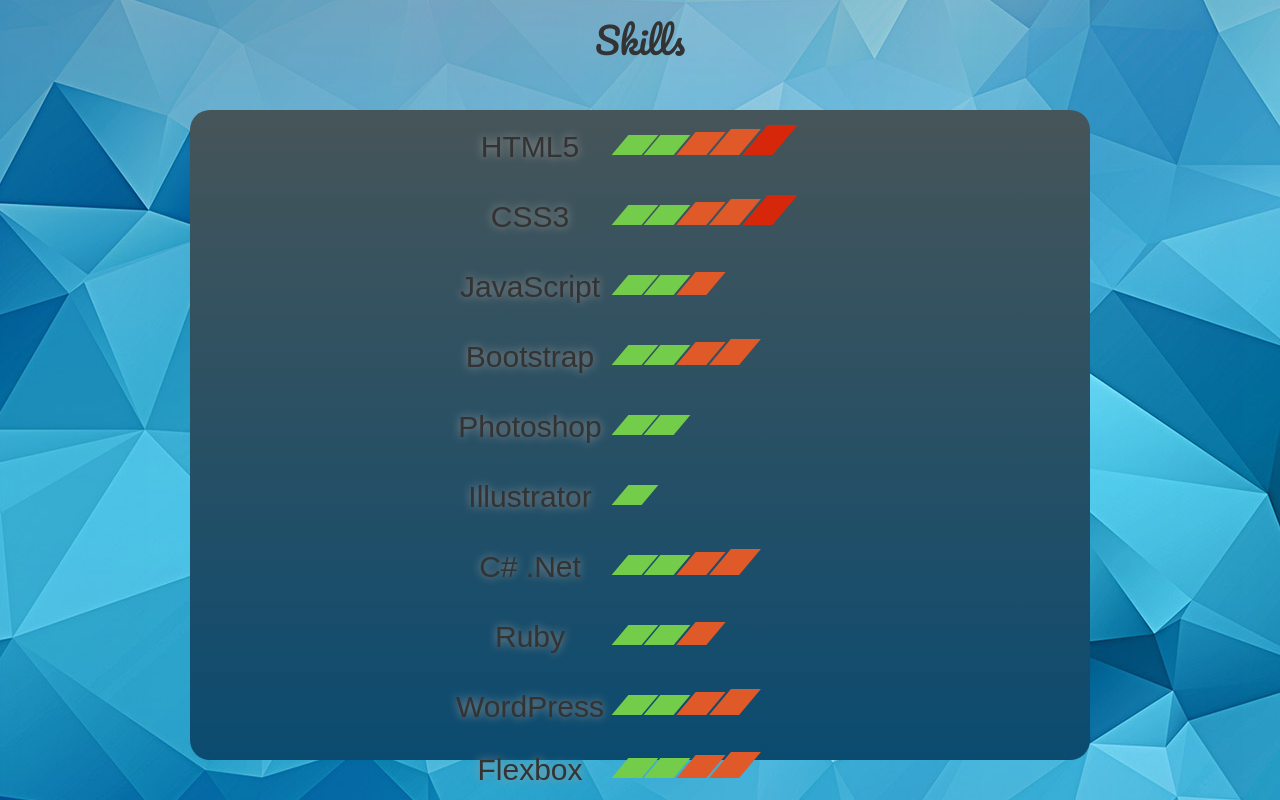
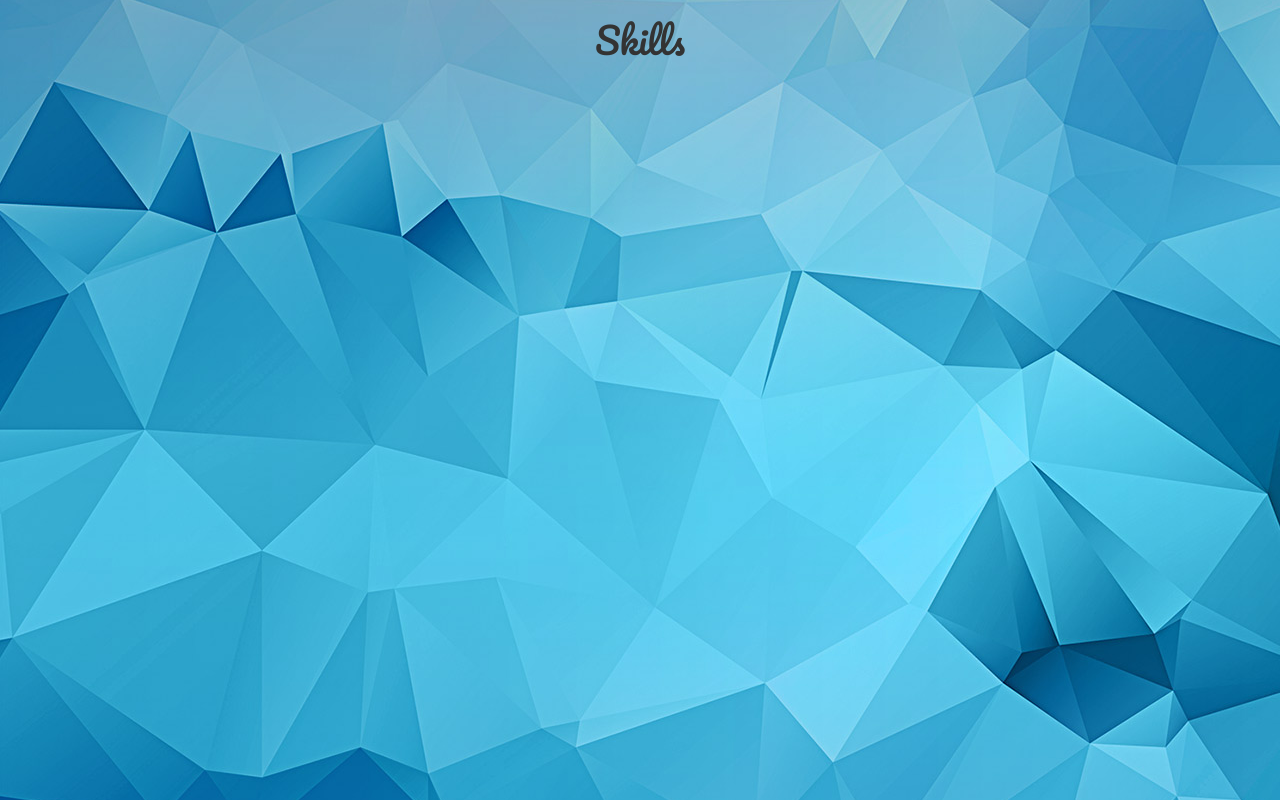
Before and after one commit to IsaacRios/CV, a plain HTML site: page index.html in a window 1280 px wide. Shown: the part 680-1480 px from the top of the page. Drawn offline with nearby package versions, Linux system fonts and the light colour scheme.

Commit message:
skill clean

```diff
--- a/index.html
+++ b/index.html
@@ -135,6 +135,145 @@
 		<section>
 			<div class="container-fluid center-block text-center" id="section2" data-type="parallax_section" data-speed="5">
 			<h1 class="pacifico">Skills</h1>
+								<div class="col-lg-4 col-md-4 col-sm-4">
+
+								</div>
+								<div class="col-lg-4 col-md-4 col-sm-4">
+
+								</div>
+								<div class="col-lg-4 col-md-4 col-sm-4">
+
+								</div>
+							</div>
+						</div>
+					</div>
+
+		</div>
+		</section>
+		<section>
+			<div class="container-fluid center-block text-center" id="section3" data-type="parallax_section" data-speed="5">
+			<h1 class="pacifico well">Experiencia Laboral</h1>
+
+
+				<div class="container">
+  <br>
+  <div id="myCarousel" class="carousel slide" data-ride="carousel">
+    <!-- Indicators -->
+    <ol class="carousel-indicators">
+      <li data-target="#myCarousel" data-slide-to="0" class="active"></li>
+      <li data-target="#myCarousel" data-slide-to="1"></li>
+      <li data-target="#myCarousel" data-slide-to="2"></li>
+      <li data-target="#myCarousel" data-slide-to="3"></li>
+      <li data-target="#myCarousel" data-slide-to="4"></li>
+      <li data-target="#myCarousel" data-slide-to="5"></li>
+    </ol>
+
+    <!-- Wrapper for slides -->
+    <div class="carousel-inner" role="listbox">
+
+      <div class="item active">
+        <img src="web1.png" alt="Chania" width="460" height="345">
+        <div class="carousel-caption">
+         <h3>Chania</h3>
+          <p>The atmosphere in Chania has a touch of Florence and Venice.</p>
+        </div>
+      </div>
+      <div class="item">
+        <img src="web1.png" alt="Chania" width="460" height="345">
+        <div class="carousel-caption">
+          <h3>Chania</h3>
+          <p>The atmosphere in Chania has a touch of Florence and Venice.</p>
+        </div>
+      </div>
+       <div class="item">
+        <img src="web1.png" alt="Chania" width="460" height="345">
+        <div class="carousel-caption">
+         <h3>Chania</h3>
+          <p>The atmosphere in Chania has a touch of Florence and Venice.</p>
+        </div>
+      </div>
+       <div class="item">
+        <img src="web1.png" alt="Chania" width="460" height="345">
+        <div class="carousel-caption">
+         <h3>Chania</h3>
+          <p>The atmosphere in Chania has a touch of Florence and Venice.</p>
+        </div>
+      </div>
+       <div class="item">
+        <img src="web1.png" alt="Chania" width="460" height="345">
+        <div class="carousel-caption">
+         <h3>Chania</h3>
+          <p>The atmosphere in Chania has a touch of Florence and Venice.</p>
+        </div>
+      </div>
+       <div class="item">
+        <img src="web1.png" alt="Chania" width="460" height="345">
+        <div class="carousel-caption">
+         <h3 class="panel-title"><strong>Nissautos Cholula</strong> (auxiliar sistemas)</h3>
+						    <h6>Junio 2010 - Agosto 2012</h6>
+						    <ul style="list-style-type:square">
+						    	<li>Monitoreo a procesos en sistema UNIX</li>
+						    	<li>Mantenimiento de redes</li>
+						    	<li>Soporte técnico</li>
+						    </ul>
+        </div>
+      </div>
+
+    </div>
+
+    <!-- Left and right controls -->
+    <a class="left carousel-control" href="#myCarousel" role="button" data-slide="prev">
+      <span class="glyphicon glyphicon-chevron-left" aria-hidden="true"></span>
+      <span class="sr-only">Previous</span>
+    </a>
+    <a class="right carousel-control" href="#myCarousel" role="button" data-slide="next">
+      <span class="glyphicon glyphicon-chevron-right" aria-hidden="true"></span>
+      <span class="sr-only">Next</span>
+    </a>
+  </div>
+</div>
+
+			</div>
+		</section>
+	<footer>
+		<div class="container-fluid center-block text-center" id="footer" data-type="parallax_section" data-speed="5">
+			<h1 class="pacifico">Blog</h1>
+				<div class="row">
+					<div class="col-md-4">
+						<div class="caja1">
+							<a href="http://www.facturainteligentemx.blogspot.mx/" class="blanco" target="_blank">
+							Factura Inteligente <h5 class="pacifico blanco">Billing</h5></a>
+						</div>
+					</div>
+					<div class="col-md-4">
+						<div class="caja2">
+							<a href="https://webmonstermx.wordpress.com/" class="blanco" target="_blank">
+							WebMonster <h5 class="pacifico blanco">IT Bussines</h5></a>
+						</div>
+					</div>
+					<div class="col-md-4">
+						<div class="caja3">
+							<a href="http://freaksystem666.blogspot.mx/" class="blanco" target="_blank">
+							Freak System <h5 class="pacifico blanco">Stuff...</h5></a>
+						</div>
+					</div>
+				</div>
+				<br>
+				<i class="fa fa-wordpress fa-4x slateg"></i>
+				<br>
+				<br>
+				<div>
+					<p class="slateg">Powered by <a href="http://www.webmonster.mx/" target="_blank"class="slateg wm">WebMonster TI</a></p>
+					<p class="slateg">Thanks to
+					<a href="https://www.facebook.com/Oxitocina-Estrategias-en-Marketing-789350281130828/timeline?ref=page_internal" class="slateg">
+					Oxitocina  Marqueting Creativo </a>to woke up my creativity.</p>
+				</div>
+
+			</div>
+	</footer>
+</body>
+</html>
+
 
 <!--
 <div class="row">
@@ -227,242 +366,3 @@
 					</div>
 				</div>
 				</div>-->
-
-
-
-<div class="wrapper">
-		<div class="skills">
-			<div class="contents">
-				<div class="title">
-					<h2>HTML5</h2>
-				</div>
-				<div class="meter">
-					<div class="lv1 block"></div>
-					<div class="lv2 block"></div>
-					<div class="lv3 block"></div>
-					<div class="lv4 block"></div>
-					<div class="lv5 block"></div>
-				</div>
-			</div>
-			<div class="contents">
-				<div class="title">
-					<h2>CSS3</h2>
-				</div>
-				<div class="meter">
-					<div class="lv1 block"></div>
-					<div class="lv2 block"></div>
-					<div class="lv3 block"></div>
-					<div class="lv4 block"></div>
-					<div class="lv5 block"></div>
-				</div>
-			</div>
-			<div class="contents">
-				<div class="title">
-					<h2>JavaScript</h2>
-				</div>
-				<div class="meter">
-					<div class="lv1 block"></div>
-					<div class="lv2 block"></div>
-					<div class="lv3 block"></div>
-				</div>
-			</div>
-			<div class="contents">
-				<div class="title">
-					<h2>Bootstrap</h2>
-				</div>
-				<div class="meter">
-					<div class="lv1 block"></div>
-					<div class="lv2 block"></div>
-					<div class="lv3 block"></div>
-					<div class="lv4 block"></div>
-				</div>
-			</div>
-			<div class="contents">
-				<div class="title">
-					<h2>Photoshop</h2>
-				</div>
-				<div class="meter">
-					<div class="lv1 block"></div>
-					<div class="lv2 block"></div>
-				</div>
-			</div>
-			<div class="contents">
-				<div class="title">
-					<h2>Illustrator</h2>
-				</div>
-				<div class="meter">
-					<div class="lv1 block"></div>
-				</div>
-			</div>
-			<div class="contents">
-				<div class="title">
-					<h2>C# .Net</h2>
-				</div>
-				<div class="meter">
-					<div class="lv1 block"></div>
-					<div class="lv2 block"></div>
-					<div class="lv3 block"></div>
-					<div class="lv4 block"></div>
-				</div>
-			</div>
-			<div class="contents">
-				<div class="title">
-					<h2>Ruby</h2>
-				</div>
-				<div class="meter">
-					<div class="lv1 block"></div>
-					<div class="lv2 block"></div>
-					<div class="lv3 block"></div>
-				</div>
-			</div>
-			<div class="contents">
-				<div class="title">
-					<h2>WordPress</h2>
-				</div>
-				<div class="meter">
-					<div class="lv1 block"></div>
-					<div class="lv2 block"></div>
-					<div class="lv3 block"></div>
-					<div class="lv4 block"></div>
-				</div>
-				<div class="contents">
-				<div class="title">
-					<h2>Flexbox</h2>
-				</div>
-				<div class="meter">
-					<div class="lv1 block"></div>
-					<div class="lv2 block"></div>
-					<div class="lv3 block"></div>
-					<div class="lv4 block"></div>
-				</div>
-			</div>
-			</div>
-		</div>
-	</div>
-			</div>
-
-		</section>
-		<section>
-			<div class="container-fluid center-block text-center" id="section3" data-type="parallax_section" data-speed="5">
-			<h1 class="pacifico well">Experiencia Laboral</h1>
-
-
-				<div class="container">
-  <br>
-  <div id="myCarousel" class="carousel slide" data-ride="carousel">
-    <!-- Indicators -->
-    <ol class="carousel-indicators">
-      <li data-target="#myCarousel" data-slide-to="0" class="active"></li>
-      <li data-target="#myCarousel" data-slide-to="1"></li>
-      <li data-target="#myCarousel" data-slide-to="2"></li>
-      <li data-target="#myCarousel" data-slide-to="3"></li>
-      <li data-target="#myCarousel" data-slide-to="4"></li>
-      <li data-target="#myCarousel" data-slide-to="5"></li>
-    </ol>
-
-    <!-- Wrapper for slides -->
-    <div class="carousel-inner" role="listbox">
-
-      <div class="item active">
-        <img src="web1.png" alt="Chania" width="460" height="345">
-        <div class="carousel-caption">
-         <h3>Chania</h3>
-          <p>The atmosphere in Chania has a touch of Florence and Venice.</p>
-        </div>
-      </div>
-      <div class="item">
-        <img src="web1.png" alt="Chania" width="460" height="345">
-        <div class="carousel-caption">
-          <h3>Chania</h3>
-          <p>The atmosphere in Chania has a touch of Florence and Venice.</p>
-        </div>
-      </div>
-       <div class="item">
-        <img src="web1.png" alt="Chania" width="460" height="345">
-        <div class="carousel-caption">
-         <h3>Chania</h3>
-          <p>The atmosphere in Chania has a touch of Florence and Venice.</p>
-        </div>
-      </div>
-       <div class="item">
-        <img src="web1.png" alt="Chania" width="460" height="345">
-        <div class="carousel-caption">
-         <h3>Chania</h3>
-          <p>The atmosphere in Chania has a touch of Florence and Venice.</p>
-        </div>
-      </div>
-       <div class="item">
-        <img src="web1.png" alt="Chania" width="460" height="345">
-        <div class="carousel-caption">
-         <h3>Chania</h3>
-          <p>The atmosphere in Chania has a touch of Florence and Venice.</p>
-        </div>
-      </div>
-       <div class="item">
-        <img src="web1.png" alt="Chania" width="460" height="345">
-        <div class="carousel-caption">
-         <h3 class="panel-title"><strong>Nissautos Cholula</strong> (auxiliar sistemas)</h3>
-						    <h6>Junio 2010 - Agosto 2012</h6>
-						    <ul style="list-style-type:square">
-						    	<li>Monitoreo a procesos en sistema UNIX</li>
-						    	<li>Mantenimiento de redes</li>
-						    	<li>Soporte técnico</li>
-						    </ul>
-        </div>
-      </div>
-
-    </div>
-
-    <!-- Left and right controls -->
-    <a class="left carousel-control" href="#myCarousel" role="button" data-slide="prev">
-      <span class="glyphicon glyphicon-chevron-left" aria-hidden="true"></span>
-      <span class="sr-only">Previous</span>
-    </a>
-    <a class="right carousel-control" href="#myCarousel" role="button" data-slide="next">
-      <span class="glyphicon glyphicon-chevron-right" aria-hidden="true"></span>
-      <span class="sr-only">Next</span>
-    </a>
-  </div>
-</div>
-
-
-			</div>
-		</section>
-	<footer>
-		<div class="container-fluid center-block text-center" id="footer" data-type="parallax_section" data-speed="5">
-			<h1 class="pacifico">Blog</h1>
-				<div class="row">
-					<div class="col-md-4">
-						<div class="caja1">
-							<a href="http://www.facturainteligentemx.blogspot.mx/" class="blanco" target="_blank">
-							Factura Inteligente <h5 class="pacifico blanco">Billing</h5></a>
-						</div>
-					</div>
-					<div class="col-md-4">
-						<div class="caja2">
-							<a href="https://webmonstermx.wordpress.com/" class="blanco" target="_blank">
-							WebMonster <h5 class="pacifico blanco">IT Bussines</h5></a>
-						</div>
-					</div>
-					<div class="col-md-4">
-						<div class="caja3">
-							<a href="http://freaksystem666.blogspot.mx/" class="blanco" target="_blank">
-							Freak System <h5 class="pacifico blanco">Stuff...</h5></a>
-						</div>
-					</div>
-				</div>
-				<br>
-				<i class="fa fa-wordpress fa-4x slateg"></i>
-				<br>
-				<br>
-				<div>
-					<p class="slateg">Powered by <a href="http://www.webmonster.mx/" target="_blank"class="slateg wm">WebMonster TI</a></p>
-					<p class="slateg">Thanks to
-					<a href="https://www.facebook.com/Oxitocina-Estrategias-en-Marketing-789350281130828/timeline?ref=page_internal" class="slateg">
-					Oxitocina  Marqueting Creativo </a>to woke up my creativity.</p>
-				</div>
-
-			</div>
-	</footer>
-</body>
-</html>
--- a/style.css
+++ b/style.css
@@ -128,25 +128,8 @@ border-style: ridge;
   font-family: 'Jura', sans-serif;
 }
 
-body .wrapper {
-  width: 900px;
-  margin: 50px auto;
-  padding-bottom: 20px;
-  border-radius: 20px;
-  text-align: center;
-  text-shadow: 0px 0px 10px #999;
-  background-color: #555;
-  background-image: -moz-linear-gradient(top, #465559, #0b4b70);
-  background-image: -ms-linear-gradient(top, #465559, #0b4b70);
-  background-image: -o-linear-gradient(top, #465559, #0b4b70);
-  background-image: -webkit-gradient(linear, center top, center bottom, from(#465559), to(#0b4b70));
-  background-image: -webkit-linear-gradient(top, #465559, #0b4b70);
-  background-image: linear-gradient(top, #465559, #0b4b70);
-}
-body .wrapper h1 {
-  padding-top: 30px;
-  margin-bottom: 40px;
-}
+
+
 body .wrapper .skills {
   width: 700px;
   margin: 0 auto;
@@ -159,14 +142,14 @@ body .wrapper .skills .contents {
 }
 body .wrapper .skills .contents .title {
   width: 180px;
-  margin-left: 100px;
+  margin-left: 50px;
   line-height: 60px;
   float: left;
 }
 body .wrapper .skills .contents .meter {
   width: 200px;
   padding-top: 15px;
-  margin-right: 120px;
+  margin-right: 60px;
   float: right;
   position: relative;
 }
@@ -214,6 +197,3 @@ body .wrapper .skills .contents .meter .lv5 {
   left: 135px;
   transform: skew(-40deg);
 }
-body .wrapper .copyright {
-  margin-top: 40px;
-}
```
